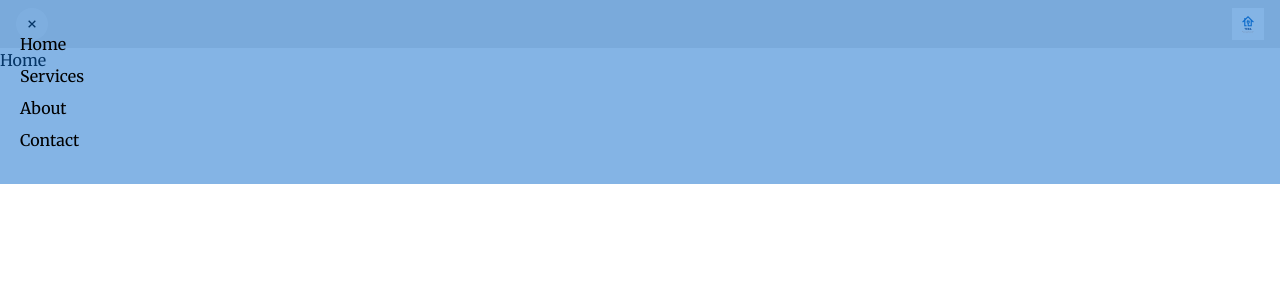
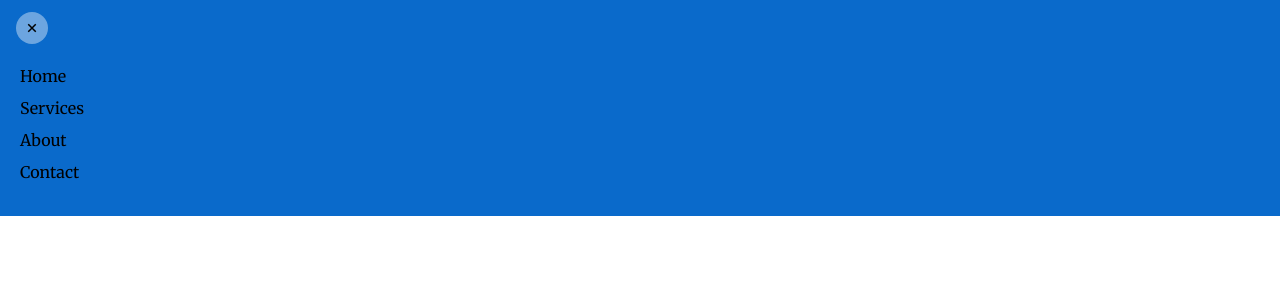
Before and after one commit to Mana12011207/TERA-electrical-services, a React (Create React App) app: page / in a window 1280 px wide. Both pictures are taken after a click on the button 32 px from the left and 24 px from the top of the page. Shown: the top 300 px of the page. Built offline with nearby package versions, Linux system fonts and the light colour scheme.

Commit message:
Adjust button position to prevent overlap with image

```diff
--- a/src/App.js
+++ b/src/App.js
@@ -4,7 +4,6 @@ import Home from "./pages/Home";
 import About from "./pages/About";
 import Contact from "./pages/Contact";
 import Services from "./pages/Services";
-import Header from "./components/Header";
 
 function App() {
   return (
--- a/src/components/Navbar.jsx
+++ b/src/components/Navbar.jsx
@@ -13,12 +13,16 @@ function Navbar() {
 
   return (
     <>
-      <div className="flex justify-between items-center w-full pt-2 px-4 relative">
+      <div className="flex justify-between items-center w-full pt-3 px-4 relative">
         <button
-          className="w-8 h-8  bg-white  bg-opacity-40 rounded-full justify-items-center cursor-pointer"
+          className="w-8 h-8  bg-white  bg-opacity-40 rounded-full justify-items-center cursor-pointe z-10"
           onClick={toggleHamburgerMenue}
         >
-          {isVisible ? <GrFormClose /> : <GiHamburgerMenu />}
+          {isVisible ? (
+            <GrFormClose className="text-lg" />
+          ) : (
+            <GiHamburgerMenu />
+          )}
         </button>
         <img
           className="max-h-8"
@@ -27,11 +31,11 @@ function Navbar() {
         ></img>
       </div>
       <div
-        className={`fixed top-0 left-0 w-full bg-primary-default bg-opacity-50 py-8 pl-5 transform transition-transform duration-300 ${
+        className={`fixed top-0 left-0 w-full bg-primary-default py-8 pl-5 transform transition-transform duration-300 ${
           isVisible ? "translate-x-0" : "-translate-x-full"
         }`}
       >
-        <nav>
+        <nav className="pt-8">
           <ul className="space-y-2 cursor-pointer">
             <li>
               <a href="/" className="hover:text-secondaryPrimary-default ">
```
